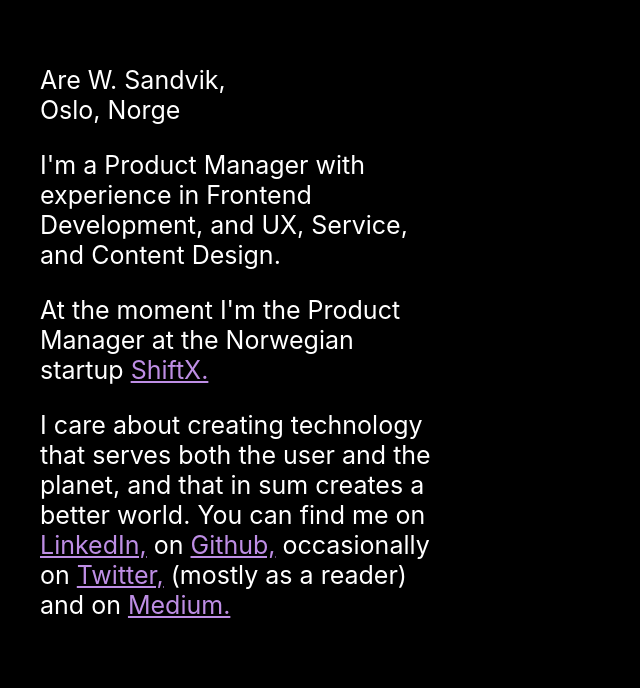
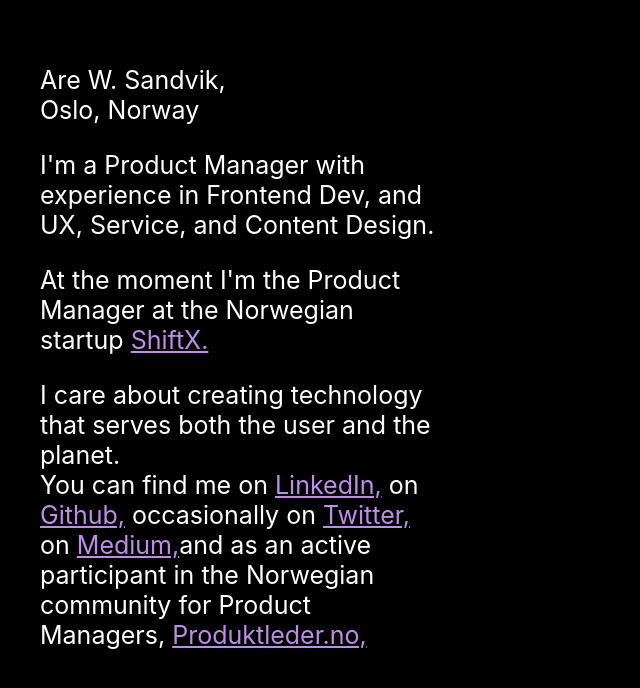
Before and after one commit to arews/portfolio, a React (Create React App) app in the folder web/: page / in a window 1280 px wide. Shown: the top 688 px of the page, without its empty margins (0-640 px from the left). Built offline with nearby package versions, Linux system fonts and the light colour scheme.

Commit message:
rewrite App.js

```diff
--- a/web/src/App.js
+++ b/web/src/App.js
@@ -5,9 +5,9 @@
     <div className="App">
       <header className="App-header">
         <div>
-        <p className="name">Are W. Sandvik,<br/>Oslo, Norge</p>
+        <p className="name">Are W. Sandvik,<br/>Oslo, Norway</p>
         <p>
-          I'm a Product Manager with experience in Frontend Development, and UX, Service, and Content Design.
+          I'm a Product Manager with experience in Frontend Dev, and UX, Service, and Content Design.
         </p>
         <p>
           At the moment I'm the Product Manager at the Norwegian startup        <a
@@ -18,31 +18,31 @@
           ShiftX.
         </a>
         </p>
-        <p>I care about creating technology that serves both the user and the planet, and that in sum creates a better world.
-
+        <p>I care about creating technology that serves both the user and the planet.<br/>
           You can find me on <a
           className="App-link"
           href="https://www.linkedin.com/in/aresan/"
           rel="noopener noreferrer"
-        >
-          LinkedIn,</a> on <a
+        > LinkedIn,</a> on <a
           className="App-link"
           href="https://github.com/arews/portfolio"
           rel="noopener noreferrer"> Github,
-
-
           </a> occasionally on <a
           className="App-link"
           href="https://twitter.com/AreSandvik"
           rel="noopener noreferrer"
-        > Twitter,</a> (mostly as a reader) and on <a
+        > Twitter,</a> on <a
           className="App-link"
           href="https://are-w-sandvik.medium.com/"
           rel="noopener noreferrer"
-        > Medium.
+        > Medium,
         </a>
-
-
+          and as an active participant in the Norwegian community for Product Managers, <a
+          className="App-link"
+          href="https://produktleder.no"
+          rel="noopener noreferrer"
+        > Produktleder.no,
+        </a>
         </p>
         </div>
       </header>
```
